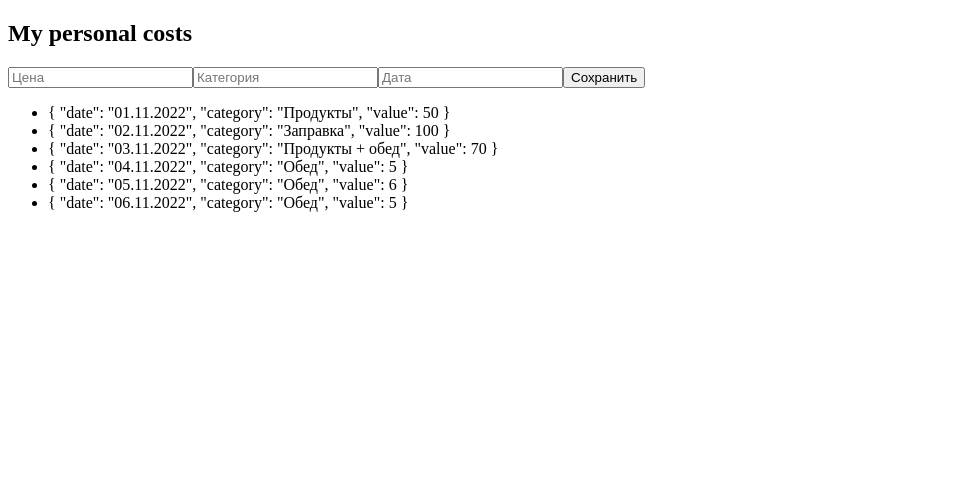
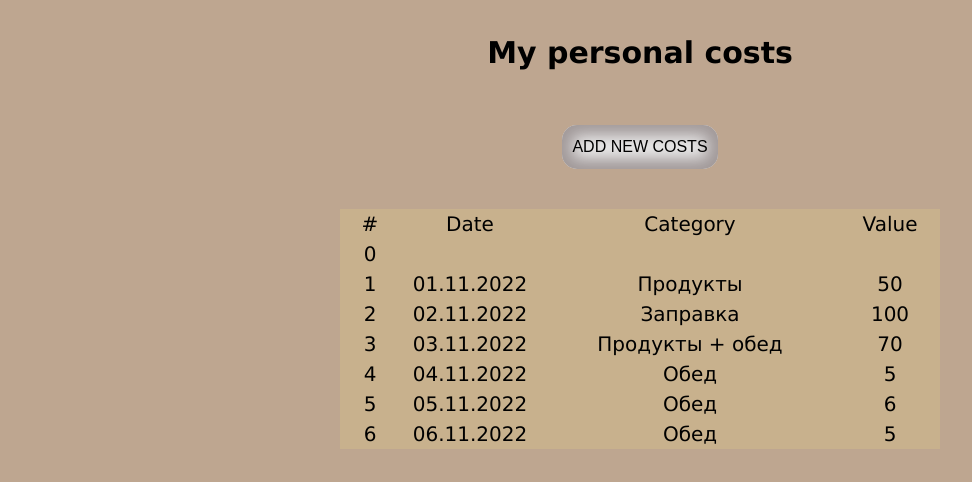
Before and after one commit to Denver95/my-personal-costs, a Vue app: page / in a window 1280 px wide. Shown: the top 482 px of the page, without its empty margins (0-972 px from the left). Built offline with nearby package versions, Linux system fonts and the light colour scheme.

Commit message:
HomeWork-3.1
Как-то так. Надо доделывать.

```diff
--- a/package.json
+++ b/package.json
@@ -7,6 +7,7 @@
     "build": "vue-cli-service build"
   },
   "dependencies": {
+    "@fortawesome/fontawesome-svg-core": "^6.2.0",
     "vue": "^2.6.14"
   },
   "devDependencies": {
--- a/src/App.vue
+++ b/src/App.vue
@@ -4,17 +4,17 @@
     <div class="style_container">
       <!-- Заголовок приложения -->
       <header class="header-top-costs">
-        <div class="contsiner">
+        <div class="container">
           <h2 class="header-top-costs-h2">My personal costs</h2>
         </div>
       </header>
       <!-- Основная разметка приложения, включая отдельные компоненты -->
       <main class="main-container">
-        <div class="container">
+        <div class="container position">
           <!--Разметка для кнопки добавления расходов  -->
-          <header class="button-add-costs">
+          <div class="button-add-costs">
             <ButtonAddCosts />
-          </header>
+          </div>
           <!-- Блок для отображения формы ввода расходов -->
           <div class="form-add-costs">
             <!-- Принимаем значения  -->
@@ -54,13 +54,16 @@ export default {
     return {
       // Массив с расходами
       costsList: [],
+    }
 
-    }
   },
   methods: {
     //функция fetchData отдает определенный набор текстовых данных массива
     fetchData() {
       return [
+        {
+
+        },
         {
           date: '01.11.2022',
           category: 'Продукты',
@@ -94,6 +97,7 @@ export default {
       ]
     },
     addNewPayment(data) {
+      // this.costsList.unshift([... this.costsList, data]);
       this.costsList = [... this.costsList, data];
     },
   },
@@ -103,10 +107,50 @@ export default {
     this.costsList = this.fetchData();
   },
 
+
 }
 
 </script>
 
 <style lang="scss">
+html {
+  height: 100%;
+  background-color: rgb(120 71 24 / 48%);
+  text-align: center;
+}
 
+* {
+  padding: 0px;
+  margin: 0px;
+}
+
+#app {
+  font-family: Verdana, Geneva, Tahoma, sans-serif;
+}
+
+// .style_container {
+//   height: 100%;
+//   background-color: rgb(120 71 24 / 48%);
+//   text-align: center;
+// }
+
+.header-top-costs {
+  padding: 30px 0;
+}
+
+.container {
+  width: 1140px;
+  margin: 0 auto;
+}
+
+
+.header-top-costs-h2 {
+  display: inline-block;
+  font-size: 30px;
+  line-height: 45px;
+}
+
+.main-container {
+  margin: 20px 0px;
+}
 </style>
--- a/src/components/ButtonAddCosts.vue
+++ b/src/components/ButtonAddCosts.vue
@@ -1,6 +1,8 @@
 <template>
 
-
+	<div class="btn-add-costs">
+		<button class="btn-new-costs" v-on:click="switchClass">add new costs</button>
+	</div>
 
 </template>
 
@@ -8,9 +10,37 @@
 
 export default {
 	name: 'ButtonAddCosts',
+	methods: {
+		switchClass() {
+			document.querySelector('.form-container').classList.toggle('hidden');
+		}
+	},
 
 
 
 }
 
 </script>
+
+<style>
+.btn-add-costs {
+	margin: 20px 0;
+}
+
+.btn-new-costs {
+	text-transform: uppercase;
+	font-size: 16px;
+	line-height: 24px;
+	padding: 10px;
+	border-radius: 15px;
+	border: none;
+	box-shadow: inset 0px 0px 16px 11px #a09898;
+	cursor: pointer;
+
+}
+
+.btn-new-costs:hover {
+	box-shadow: 0px 0px 20px rgba(49, 122, 142, 0.732);
+	background-color: rgb(160 152 152 / 50%);
+}
+</style>
--- a/src/components/DisplayCosts.vue
+++ b/src/components/DisplayCosts.vue
@@ -1,8 +1,19 @@
 <template>
 
-	<div>
-		<ul>
-			<li v-for="item of items"> {{ item }}</li>
+	<div class="block-display-costs">
+		<ul class="table-display-costs">
+			<ul class="string-table-head">
+				<li class="colum-id table-text table-margin"><span class="tabel-span">#</span></li>
+				<li class="colum-date table-text table-margin"><span class="tabel-span">Date</span></li>
+				<li class="colum-category table-text table-margin"><span class="tabel-span">Category</span></li>
+				<li class="colum-value table-text table-margin"><span class="tabel-span">Value</span></li>
+			</ul>
+			<ul class="string-table-array" v-for="(item, index) of items" v-bind:key="index">
+				<li class="colum-id table-text table-margin">{{ index }}</li>
+				<li class="colum-date table-text table-margin">{{ item.date }}</li>
+				<li class="colum-category table-text table-margin">{{ item.category }}</li>
+				<li class="colum-value table-text table-margin">{{ item.value }}</li>
+			</ul>
 		</ul>
 	</div>
 </template>
@@ -19,6 +30,9 @@ export default {
 			default: [],
 		}
 	},
+	methods: {
+
+	},
 
 
 
@@ -29,5 +43,57 @@ export default {
 </script>
 
 <style>
+li {
+	list-style-type: none;
+}
 
+.block-display-costs {
+	margin: 40px 0;
+}
+
+.table-display-costs {
+	width: 600px;
+	background-color: rgb(210 188 139 / 51%);
+	margin: 0 auto;
+}
+
+.string-table-head {
+	display: flex;
+	align-items: center;
+	justify-content: space-around;
+}
+
+.colum-id {
+	width: 60px;
+	height: 30px;
+}
+
+.table-text {
+	font-size: 20px;
+	line-height: 30px;
+}
+
+
+
+.colum-date {
+	width: 140px;
+	height: 30px;
+}
+
+.colum-category {
+	width: 300px;
+	height: 30px;
+
+}
+
+.colum-value {
+	width: 100px;
+	height: 30px;
+}
+
+.string-table-array {
+	display: flex;
+	align-items: center;
+	justify-content: space-around;
+}
 </style>
--- a/src/components/FormAddCosts.vue
+++ b/src/components/FormAddCosts.vue
@@ -1,16 +1,21 @@
 <template>
 	<!-- Создали верстку для заполнения данных -->
-	<div class="form-container">
-		<input placeholder="Цена" v-model="value" />
-		<input placeholder="Категория" v-model="category" />
-		<input placeholder="Дата" v-model="date" />
-		<!-- При нажатии на кнопку будем осуществлять передачу данных родителю при помощи (onSaveClick) -->
-		<button v-on:click="onSaveClick">Сохранить</button>
+	<div class="form-container hidden ">
+		<div class="block-form">
+			<input placeholder="Payment description" v-model="category" class="input-form-add input-FA-category" />
+			<input placeholder="Payment amount" v-model="value" class="input-form-add input-FA-value" />
+			<input placeholder="Payment date(01.01.2023)" v-model="date" class="input-form-add input-FA-date" />
+			<!-- При нажатии на кнопку будем осуществлять передачу данных родителю при помощи (onSaveClick) -->
+			<button v-on:click="onSaveClick" class="btn-form-add">ADD</button>
+		</div>
 	</div>
 
 </template>
 
 <script>
+
+
+
 
 export default {
 	name: 'FormAddCosts',
@@ -29,21 +34,52 @@ export default {
 			const d = today.getDate();
 			const m = today.getMonth() + 1;
 			const y = today.getFullYear();
-			return `${d}.${m}.${y}`
+
+			return `${d}.${m}.${y}`;
 		}
 	},
 	methods: {
+
+		// checkCorrectValue(value, category, date) {
+
+		// 	const inputCategory = document.querySelector('.input-FA-category');
+		// 	const inputValue = document.querySelector('.input-FA-value');
+		// 	const inputDate = document.querySelector('.input-FA-date');
+
+		// 	if (value != Number(value)) {
+		// 		inputValue.classList.add('errorValue');
+		// 	} else if (date != Number(date)) {
+		// 		inputDate.classList.add('errorDate');
+		// 	} else if (category != String(category)) {
+		// 		inputCategory.classList.add('errorCategory');
+		// 	} else
+		// 		onSaveClick(value, category, date);
+		// },
+
+		// onSaveClick(value, category, date) {
+		// 	// Создаем переменную которая будет хранить передаваемые данные.
+		// 	// В параметр $emit передаем название события  (addNewPayment)  и данные которые ввели.
+		// 	const data = {
+		// 		value: value,
+		// 		category: category,
+		// 		date: date || this.getCurrentDate,
+		// 	}
+
+		// 	this.$emit('addNewPayment', data);
+		// },
+
 		onSaveClick() {
 			// Создаем переменную которая будет хранить передаваемые данные.
 			// В параметр $emit передаем название события  (addNewPayment)  и данные которые ввели.
 			const data = {
-				value: +this.value,
+				value: this.value,
 				category: this.category,
 				date: this.date || this.getCurrentDate,
 			}
 
 			this.$emit('addNewPayment', data);
 		},
+
 	},
 
 
@@ -51,8 +87,66 @@ export default {
 
 
 
+
+
 </script>
 
 <style>
+.hidden {
+	display: none;
+}
 
+.block-form {
+	display: flex;
+	flex-direction: column;
+	align-items: center;
+}
+
+
+
+.input-form-add {
+	width: 300px;
+	text-align: center;
+	margin: 5px;
+	border: none;
+	box-sizing: border-box;
+	border-radius: 20px;
+	height: 30px;
+	box-shadow: inset 0px 0px 13px 8px #a09898;
+	padding: 0 10px;
+	display: inline-block;
+	cursor: pointer;
+	outline: none;
+}
+
+.input-form-add:hover {
+	box-shadow: 0px 0px 20px rgba(49, 122, 142, 0.732);
+	background-color: rgb(160 152 152 / 50%);
+}
+
+.btn-form-add {
+	outline: none;
+	text-align: center;
+	margin: 5px;
+	border: none;
+	box-sizing: border-box;
+	border-radius: 10px;
+	height: 30px;
+	box-shadow: inset 0px 0px 13px 8px #a09898;
+	padding: 0 10px;
+	width: 100px;
+	cursor: pointer;
+}
+
+.btn-form-add:hover {
+	box-shadow: 0px 0px 20px rgba(49, 122, 142, 0.732);
+	background-color: rgb(160 152 152 / 50%);
+}
+
+.errorCategory,
+.errorValue,
+.errorDate {
+	box-shadow: 0px 0px 20px rgba(255, 0, 0, 0.732);
+	background-color: rgba(255, 0, 0, 0.5);
+}
 </style>
```
Also changed, not shown: ВЫполнить.txt (added), 1 other file (tests, documents, lock files or other folders).
